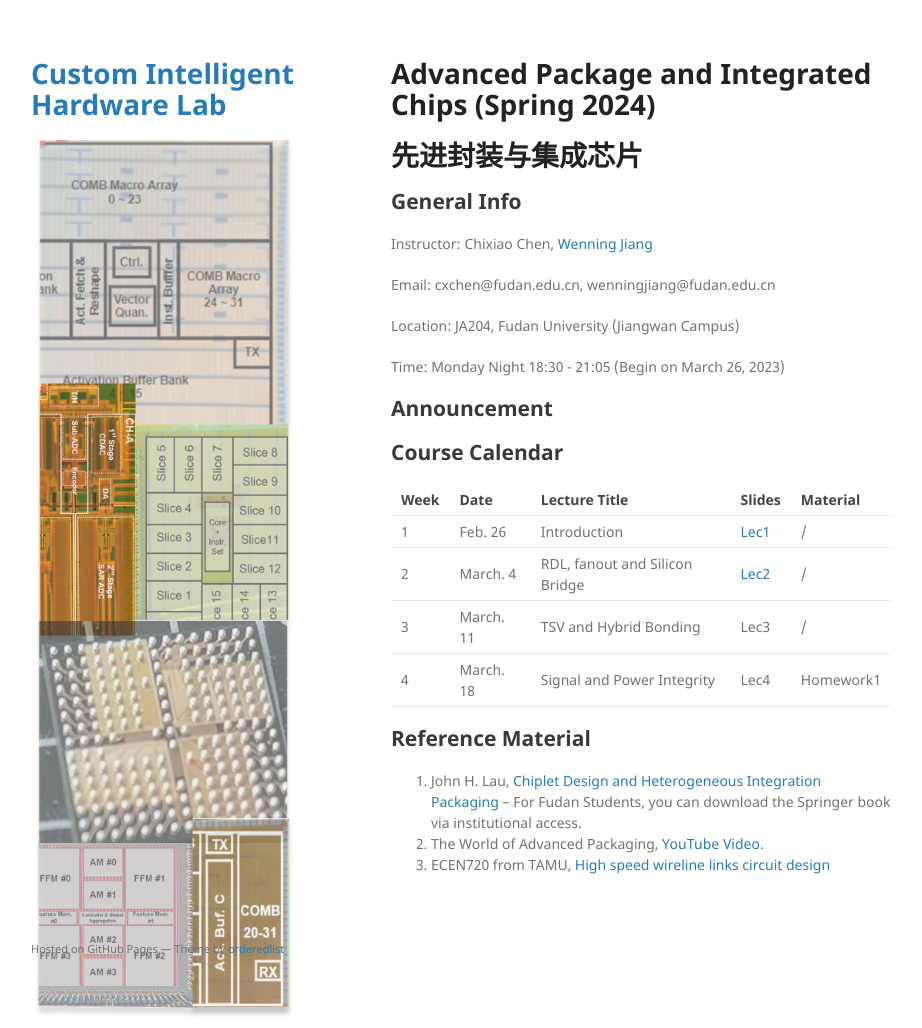
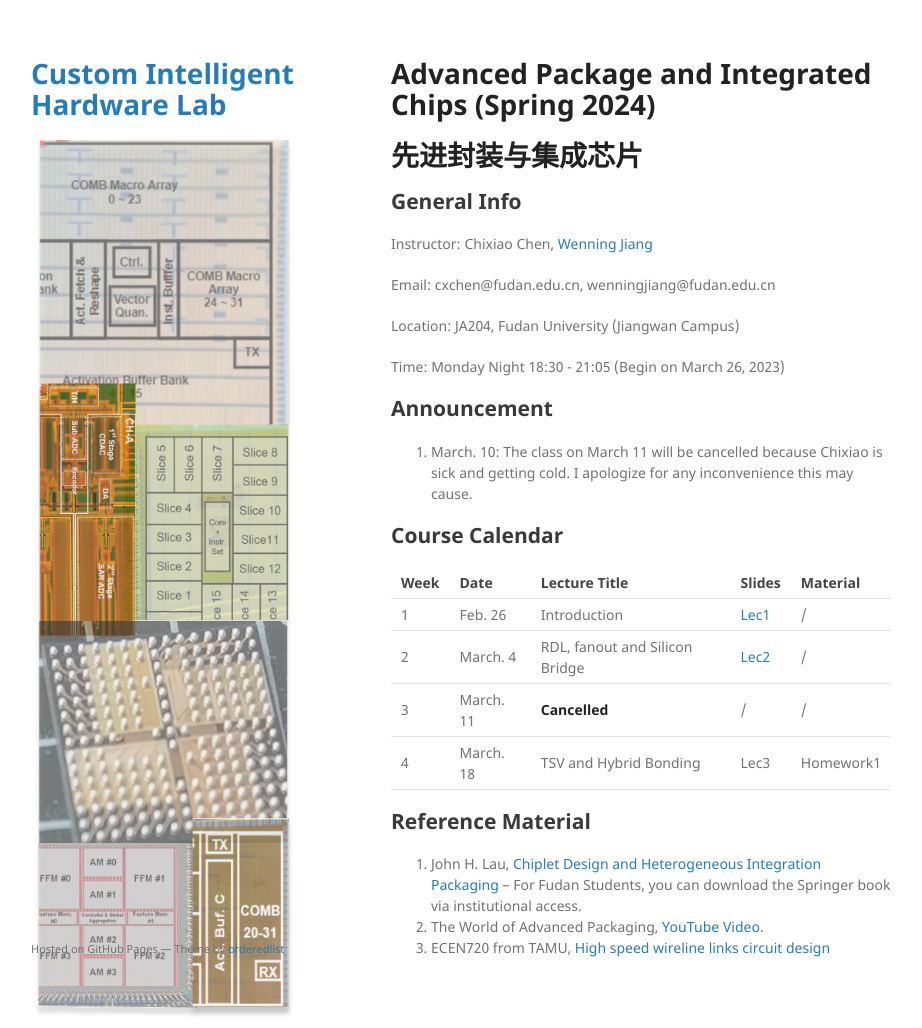
Before and after one commit to cihlab/cihlab.github.io, a Jekyll site: the page built from course/chiplet.md, in a window 1280 px wide and 1028 px high. Shown: the whole window, without its empty margins (179-1101 px from the left). Built offline with Jekyll 4.4.1, drawn with Linux system fonts in a browser that asks for light colours; our own code applies the rules of GitHub Pages for plain Markdown files.

Commit message:
Class cancel

```diff
--- a/course/chiplet.md
+++ b/course/chiplet.md
@@ -17,6 +17,8 @@ Time: Monday Night 18:30 - 21:05 (Begin on March 26, 2023)
 
 ## Announcement
 
+1. March. 10: The class on March 11 will be cancelled because Chixiao is sick and getting cold. I apologize for any inconvenience this may cause.
+
 
 ## Course Calendar
 
@@ -24,8 +26,8 @@ Time: Monday Night 18:30 - 21:05 (Begin on March 26, 2023)
  ---- |  ---- |-----|-----|----|
 1| Feb. 26 | Introduction | [Lec1](./chiplet01.pdf) | / |
 2| March. 4 | RDL, fanout and Silicon Bridge | [Lec2](./chiplet02.pdf) | / |
-3| March. 11 | TSV and Hybrid Bonding | Lec3 | / |
-4| March. 18 | Signal and Power Integrity | Lec4 | Homework1 |
+3| March. 11 | **Cancelled** | / | / |
+4| March. 18 | TSV and Hybrid Bonding | Lec3 | Homework1 |
 
 
 ## Reference Material
```
